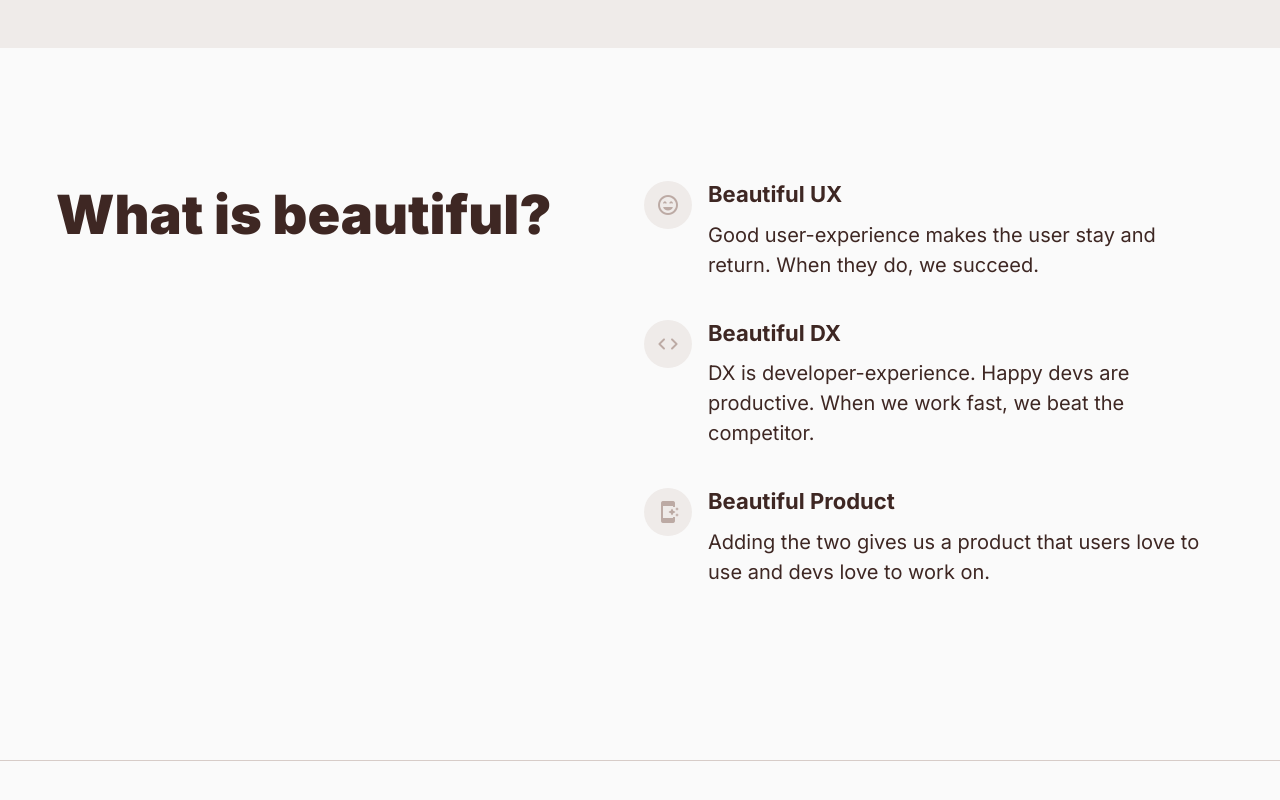
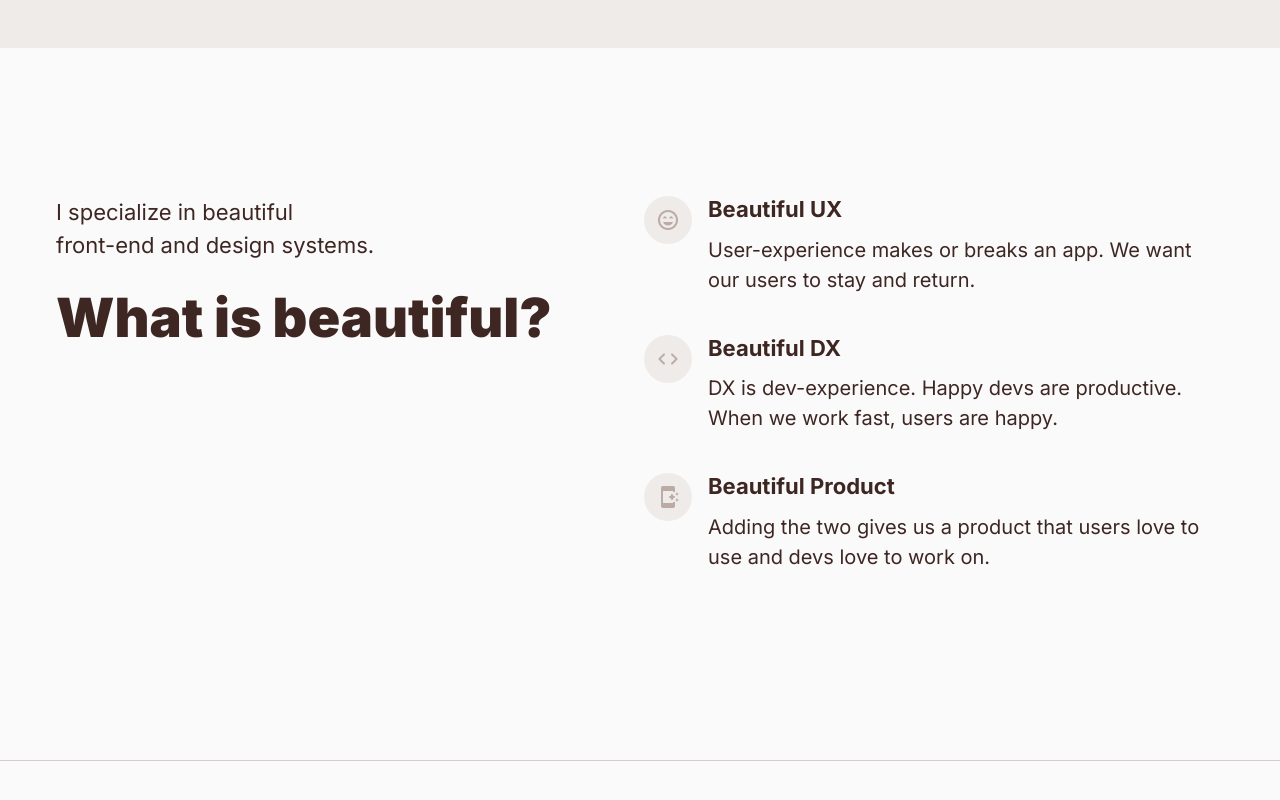
Before and after one commit to joeltumambo/joeltumambo.com, a Next.js app: page / in a window 1280 px wide. Shown: the part 664-1464 px from the top of the page. Built offline with nearby package versions, Linux system fonts and the light colour scheme.

Commit message:
Fix Beauty section

```diff
--- a/page-components/BeautySection.tsx
+++ b/page-components/BeautySection.tsx
@@ -67,23 +67,36 @@ const statements: StatementProps[] = [
   {
     icon: "sentiment_very_satisfied",
     title: "Beautiful UX",
-    body: "Good user-experience makes the user stay and return. When they do, we succeed.",
+    body: "User-experience makes or breaks an app. We want our users to stay and return.",
   },
   {
     icon: "code",
     title: "Beautiful DX",
-    body: "DX is developer-experience. Happy devs are productive. When we work fast, we beat the competitor.",
+    body: "DX is dev-experience. Happy devs are productive. When we work fast, users are happy.",
   },
   {
     icon: "app_shortcut",
     title: "Beautiful Product",
-    body: "Adding the two gives us a product that users love to use and devs love to work on.",
+    body: `Adding the two gives us a product that users love to use and devs love to work on.`,
   },
 ];
 
 const BeautySection = () => (
   <Grid container alignContent="center">
-    <Grid item container direction="column" md={6}>
+    <Grid item md={6}>
+      <Typography
+        size={{
+          xs: 1,
+          sm: 2,
+          md: 3,
+        }}
+        whiteSpace="pre"
+        component="p"
+        lineHeight={2}
+        align={{ xs: "center", sm: "left" }}
+      >
+        {`I specialize in beautiful\nfront-end and design systems.`}
+      </Typography>
       <Typography
         component="h2"
         size={{
@@ -92,13 +105,13 @@ const BeautySection = () => (
           md: 19,
         }}
         weight={900}
-        whiteSpace="pre"
-        align={{ xs: "center", md: "left" }}
+        whiteSpace="normal"
+        align={{ xs: "center", sm: "left" }}
       >
-        What is beautiful?
+        {`What is\nbeautiful?`}
       </Typography>
     </Grid>
-    <Grid item container direction="column" md={6}>
+    <Grid item md={6}>
       {statements.map((statement) => (
         <Statement key={statement.title} {...statement} />
       ))}
```
